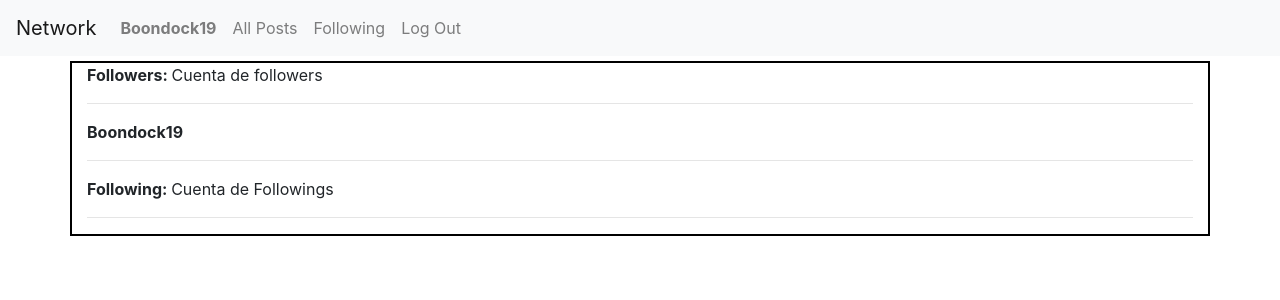
After one commit to Boondock19/Boondock19--Project4-Network-HavardCourse, a Django app: page /Profile/1 in a window 1280 px wide. The commit adds this page. Shown: the top 300 px of the page. Run offline with Django 3.2, Linux system fonts and the light colour scheme; data comes from the database, SQL or seed files in the repository; both versions use the stored data as it was after the commit; some libraries are stand-ins or nearby versions.

Commit message:
Tercer commit profile page a medias

```diff
--- a/project4/network/static/network/styles.css
+++ b/project4/network/static/network/styles.css
@@ -3,3 +3,7 @@
     border-color:black;
     margin-top: 5px;
 }
+
+.Post span{
+    text-align: right;
+}
--- /dev/null
+++ b/project4/network/templates/network/ProfilePage.html
@@ -0,0 +1,48 @@
+{% extends "network/layout.html" %}
+
+{% block body %}
+
+<div class="container">
+    <div class="row h-100 justify-content-center aling-items-center">
+        <div class="Post col-sm-12" >
+            <div id="Followers">
+                <strong>Followers: </strong>Cuenta de followers
+                <hr>
+                <div id="User-{user.id}">
+                    <strong>{{user.username}}</strong>
+                </div>
+                <hr>
+                <div id="Following">
+                    <strong>Following: </strong> Cuenta de Followings
+                </div>
+                <hr>
+            </div>
+        </div>
+    </div>
+</div>
+
+{% for post in page_obj %}
+    <div class="container">
+        <div class="row h-100 justify-content-center aling-items-center">
+            <div class="Post col-sm-6" id="post-{{ post.id }}">
+                <div id="user-{{post.user.id}}">
+                    <strong>{{post.user.username}}</strong>
+                    <hr>
+                    <div id="text-Contend">
+                        <p>{{post.Contend}}</p>
+                        <div class="Post-Date-Span" id="Post-time">
+                        <hr>
+                            {{post.Date}} <span class="font-weight-bold text-right">Likes: 0</span>
+                        </div>
+                    </div>
+                </div>
+            </div>
+        </div>
+    </div>
+
+
+
+    {% endfor %}
+
+
+{% endblock %}
--- a/project4/network/templates/network/index.html
+++ b/project4/network/templates/network/index.html
@@ -25,13 +25,13 @@
         <div class="row h-100 justify-content-center aling-items-center">
             <div class="Post col-sm-6" id="post-{{ post.id }}">
                 <div id="user-{{post.user.id}}">
-                    <strong>{{post.user.username}}</strong>
+                    <strong><a href="{% url 'Profile' post.user.id %}">{{post.user.username}}</a></strong>
                     <hr>
                     <div id="text-Contend">
                         <p>{{post.Contend}}</p>
-                        <div id="Post-time">
+                        <div class="Post-Date-Span" id="Post-time">
                         <hr>
-                            {{post.Date}}
+                            {{post.Date}} <span class="font-weight-bold text-right">Likes: 0</span>
                         </div>
                     </div>
                 </div>
--- a/project4/network/urls.py
+++ b/project4/network/urls.py
@@ -7,5 +7,6 @@ urlpatterns = [
     path("", views.index, name="index"),
     path("login", views.login_view, name="login"),
     path("logout", views.logout_view, name="logout"),
-    path("register", views.register, name="register")
+    path("register", views.register, name="register"),
+    path("Profile/<int:user_id>",views.Profile,name="Profile")
 ]
--- a/project4/network/views.py
+++ b/project4/network/views.py
@@ -89,3 +89,12 @@ def AddPost(request):
     else :
         posts=Post.objects.all()
         return render(request,"network/index.hmtl")
+
+def Profile(request,user_id):
+    userprofile=User.objects.get(pk=user_id)
+    userposts=Post.objects.filter(user__id=user_id).order_by("-Date")
+    paginator=Paginator(userposts,10)
+    page_number=request.GET.get("page")
+    page_obj=paginator.get_page(page_number)
+    context={"user":userprofile,"page_obj":page_obj}
+    return render(request,"network/ProfilePage.html",context)
```
Also changed, not shown: project4/db.sqlite3, project4/network/templates/network/AllPost.html (deleted).
